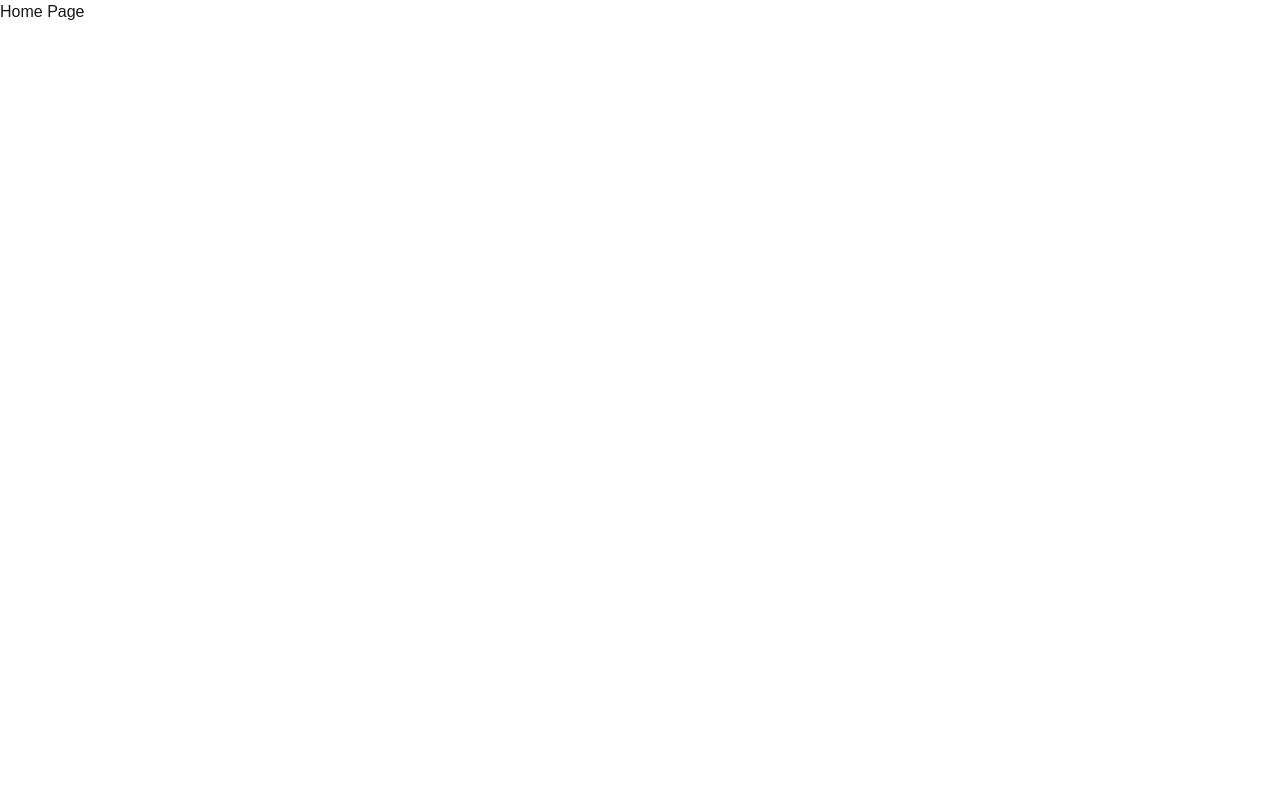
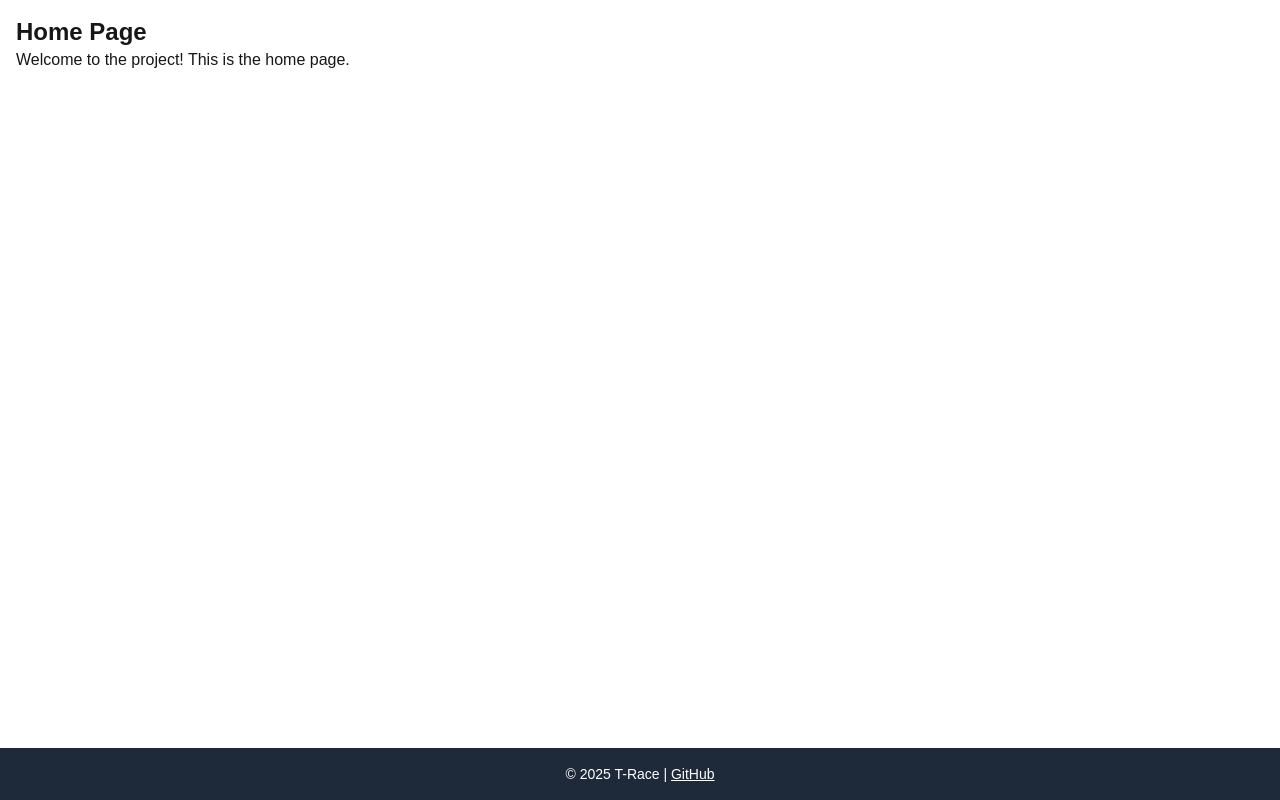
Before and after one commit to Ankit-raj-11/T-race, a Next.js app: page / in a window 1280 px wide. Built offline with nearby package versions, Linux system fonts and the light colour scheme.

Commit message:
Initial Footer component setup added with UI design

```diff
--- /dev/null
+++ b/src/components/footer.js
@@ -0,0 +1,17 @@
+export default function Footer() {
+  return (
+    <footer className="bg-gray-800 text-white p-4 flex justify-center items-center w-full fixed bottom-0">
+      <p className="text-sm">
+        © {new Date().getFullYear()} T-Race |{' '}
+        <a
+          href="https://github.com/Ankit-raj-11/T-race"
+          target="_blank"
+          rel="noopener noreferrer"
+          className="underline hover:text-gray-300 transition-colors duration-200"
+        >
+          GitHub
+        </a>
+      </p>
+    </footer>
+  );
+}
--- a/src/pages/index.js
+++ b/src/pages/index.js
@@ -1,9 +1,13 @@
-
+import Footer from '../components/footer';
 
 export default function Home() {
   return (
     <>
-      <h1>Home Page</h1>
+      <main className="p-4">
+        <h1 className="text-2xl font-bold">Home Page</h1>
+        <p>Welcome to the project! This is the home page.</p>
+      </main>
+      <Footer />
     </>
-  )
+  );
 }
```
